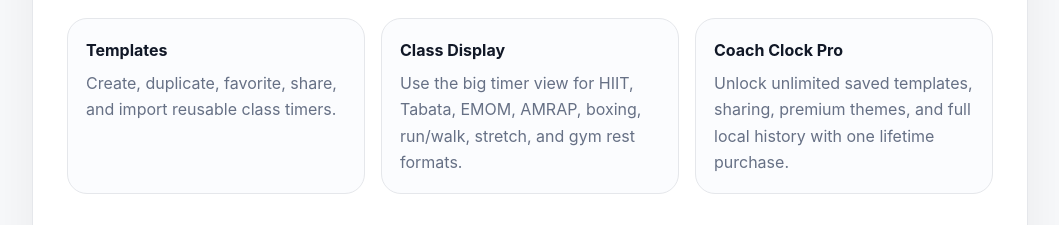
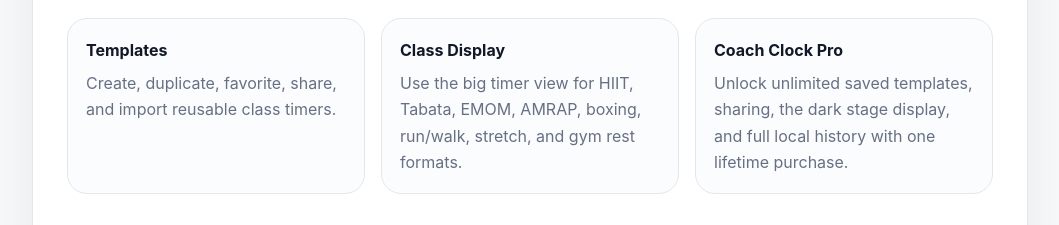
Before and after one commit to nemostation90/app-support, a plain HTML site: page apps/coach-clock/index.html in a window 1280 px wide. Shown: the part 1042-1267 px from the top of the page, without its empty margins (110-1169 px from the left). Drawn offline with Linux system fonts and the light colour scheme.

Commit message:
Coach Clock: Pro line names the dark stage display
Co-Authored-By: Claude Opus 5.5 <noreply@anthropic.com>

```diff
--- a/apps/coach-clock/index.html
+++ b/apps/coach-clock/index.html
@@ -156,7 +156,7 @@
         </div>
         <div class="mini">
           <strong>Coach Clock Pro</strong>
-          <p>Unlock unlimited saved templates, sharing, premium themes, and full local history with one lifetime purchase.</p>
+          <p>Unlock unlimited saved templates, sharing, the dark stage display, and full local history with one lifetime purchase.</p>
         </div>
       </div>
       <h3>Important fitness note</h3>
```
